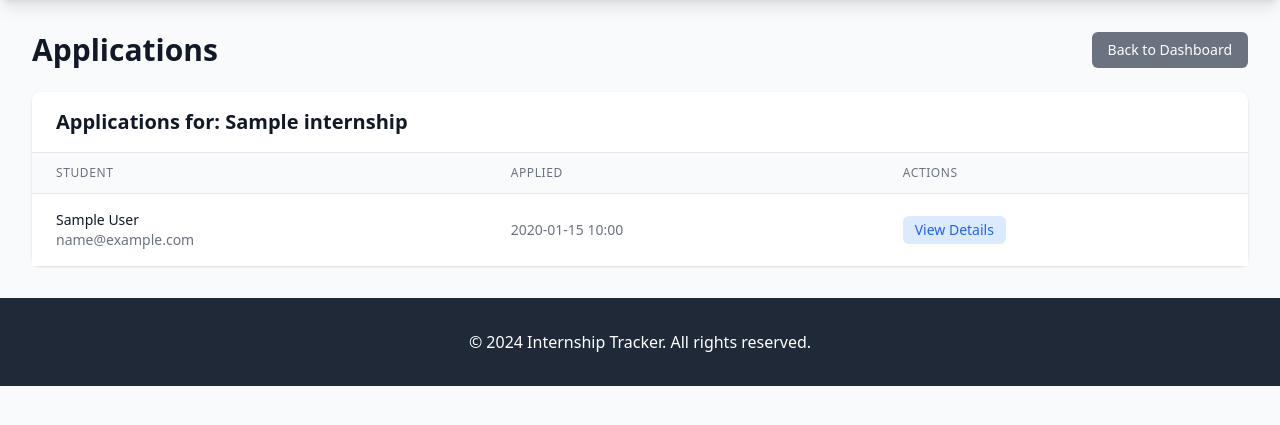
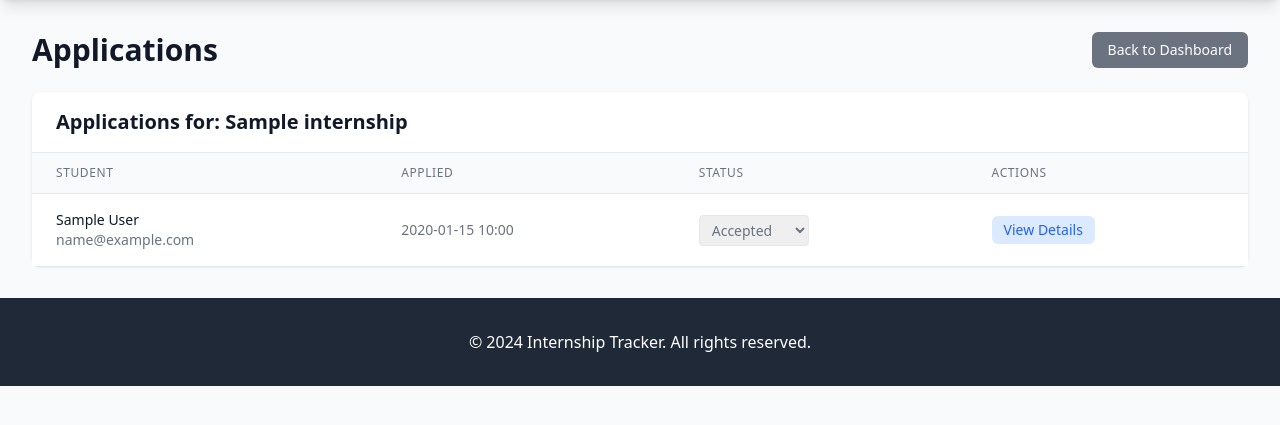
Before and after one commit to Make-Skilled/Internship-Tracker-with-Resume-Upload, a Flask app: template templates/view_applications.html in a window 1280 px wide. Shown: the part 64-489 px from the top of the page. Run offline with Flask 3, Linux system fonts and the light colour scheme; the template is opened without the code that fills it: most values are stand-ins (such as "Sample title", 1, 10 or a date in 2020); parts of the project's set-up code (start-up, migrations or seed data) failed here and were passed over; some libraries are stand-ins or nearby versions.

Commit message:
Update view_applications.html

```diff
--- a/templates/view_applications.html
+++ b/templates/view_applications.html
@@ -25,6 +25,7 @@
                         <tr>
                             <th class="px-6 py-3 text-left text-xs font-medium text-gray-500 uppercase tracking-wider">Student</th>
                             <th class="px-6 py-3 text-left text-xs font-medium text-gray-500 uppercase tracking-wider">Applied</th>
+                            <th class="px-6 py-3 text-left text-xs font-medium text-gray-500 uppercase tracking-wider">Status</th>
                             <th class="px-6 py-3 text-left text-xs font-medium text-gray-500 uppercase tracking-wider">Actions</th>
                         </tr>
                     </thead>
@@ -39,6 +40,22 @@
                             </td>
                             <td class="px-6 py-4 whitespace-nowrap text-sm text-gray-500">
                                 {{ application.applied_at.strftime('%Y-%m-%d %H:%M') }}
+                            </td>
+                            <td class="px-6 py-4 whitespace-nowrap text-sm text-gray-500">
+                                <form method="post" action="{{ url_for('update_application_status', application_id=application._id, status='') }}" id="status-form-{{ application._id }}">
+                                    <select name="status" onchange="updateStatus('{{ application._id }}', this.value)" class="border rounded px-2 py-1">
+                                        <option value="pending" {% if application.status == 'pending' %}selected{% endif %}>Pending</option>
+                                        <option value="viewed" {% if application.status == 'viewed' %}selected{% endif %}>Viewed</option>
+                                        <option value="shortlisted" {% if application.status == 'shortlisted' %}selected{% endif %}>Shortlisted</option>
+                                        <option value="rejected" {% if application.status == 'rejected' %}selected{% endif %}>Rejected</option>
+                                        <option value="accepted" {% if application.status == 'accepted' %}selected{% endif %}>Accepted</option>
+                                    </select>
+                                </form>
+                                <script>
+                                function updateStatus(appId, status) {
+                                    window.location.href = `/application/update_status/${appId}/${status}`;
+                                }
+                                </script>
                             </td>
                             <td class="px-6 py-4 whitespace-nowrap text-sm font-medium">
                                 <div class="flex space-x-2">
```
